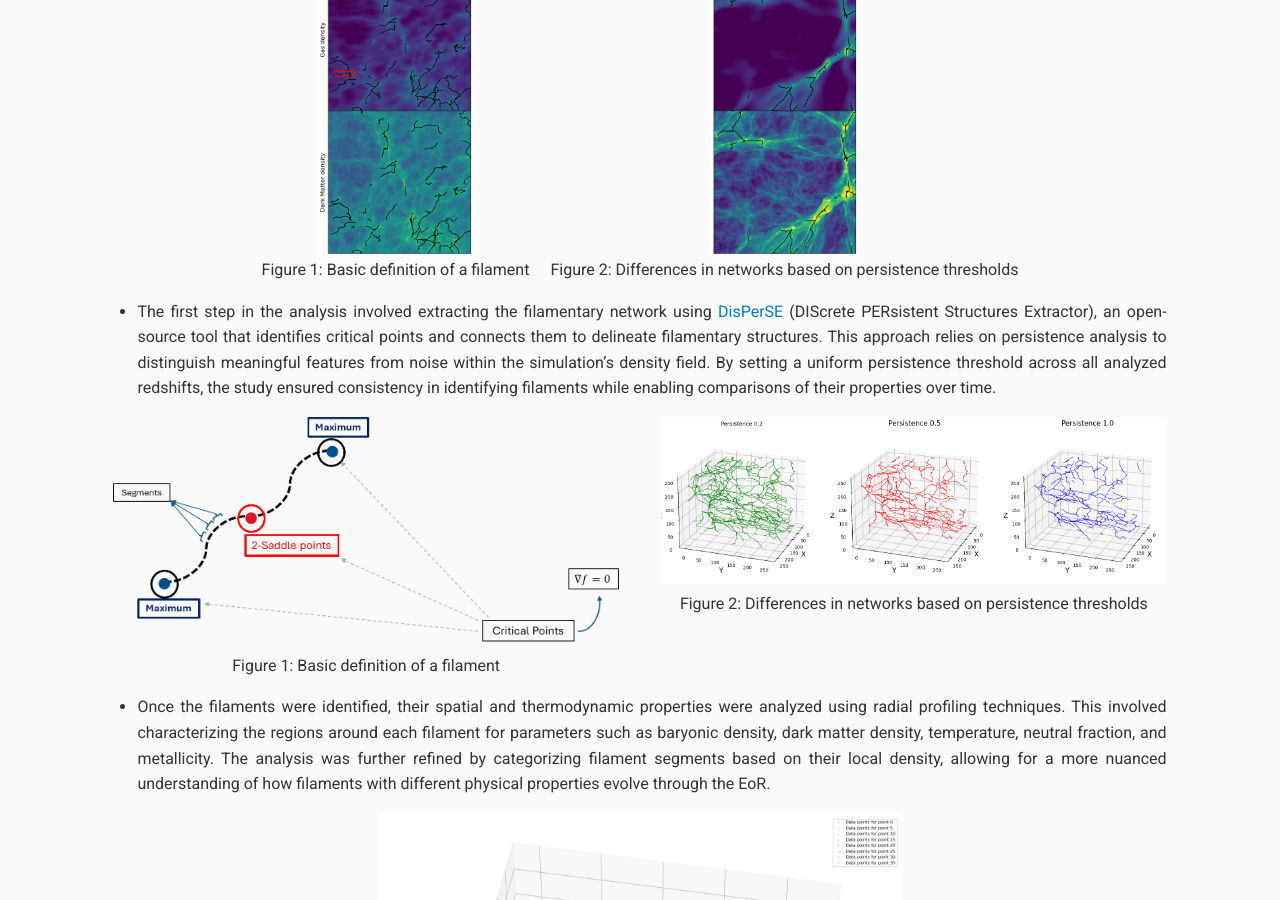
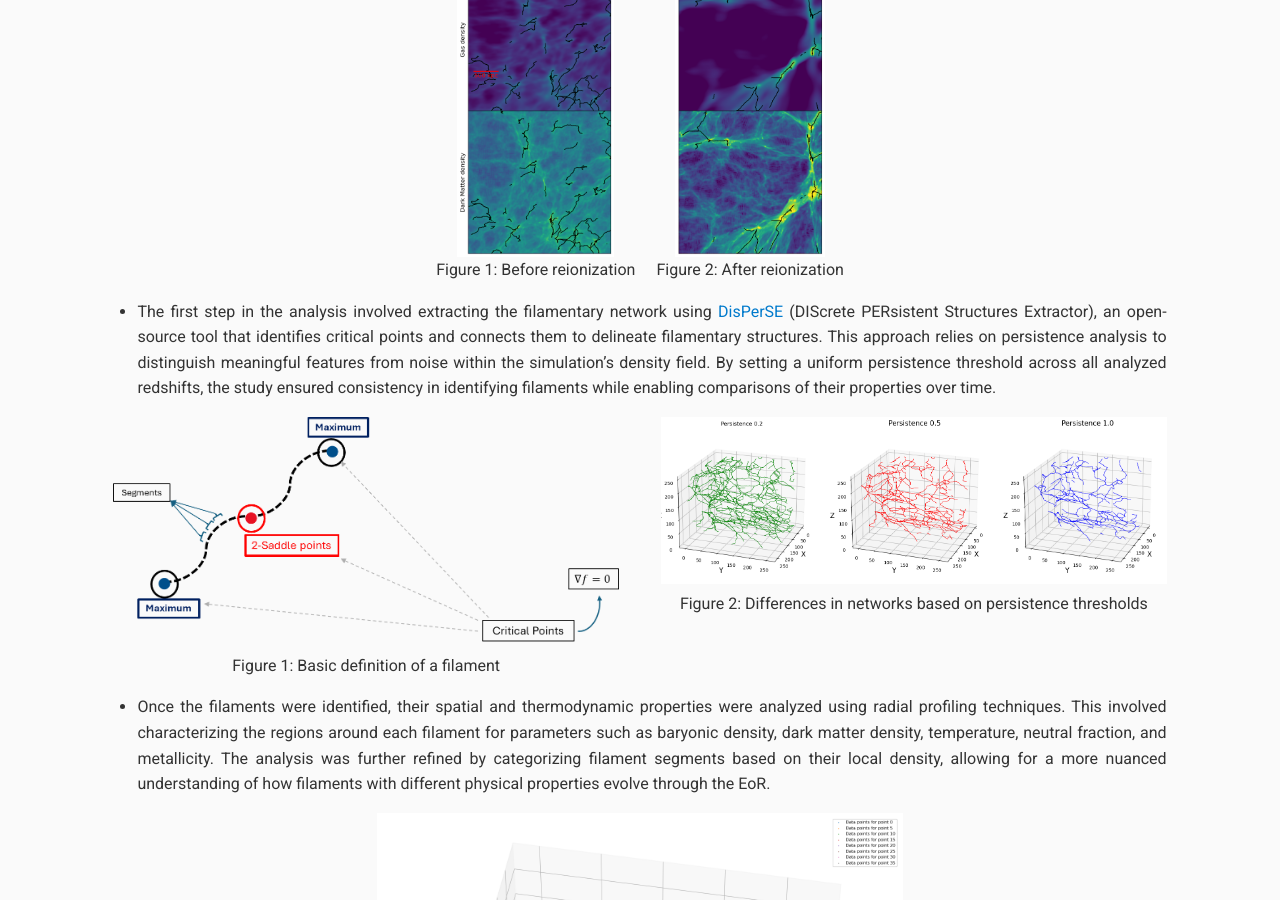
Before and after one commit to vishrut-b/Master-Thesis, a Jekyll site: the page built from index.md, in a window 1280 px wide and 900 px high, scrolled down 1354 px. Built offline with Jekyll 4.4.1, drawn with Linux system fonts in a browser that asks for light colours; our own code applies the rules of GitHub Pages for plain Markdown files.

Commit message:
Update index.md

```diff
--- a/index.md
+++ b/index.md
@@ -34,7 +34,7 @@ The Cosmic Dawn III simulation serves as the foundation of this study, offering
          style="height: 300px; /* Fixed height */
                 width: auto; /* Maintain aspect ratio */
                 display: block;">
-    <figcaption>Figure 1: Basic definition of a filament</figcaption>
+    <figcaption>Figure 1: Before reionization</figcaption>
   </figure>
 
   <figure style="margin: 0; text-align: center; display: flex; flex-direction: column; align-items: center;">
@@ -43,7 +43,7 @@ The Cosmic Dawn III simulation serves as the foundation of this study, offering
          style="height: 300px; /* Same fixed height as the first image */
                 width: auto; /* Maintain aspect ratio */
                 display: block;">
-    <figcaption>Figure 2: Differences in networks based on persistence thresholds</figcaption>
+    <figcaption>Figure 2: After reionization</figcaption>
   </figure>
 </div>
 
```
